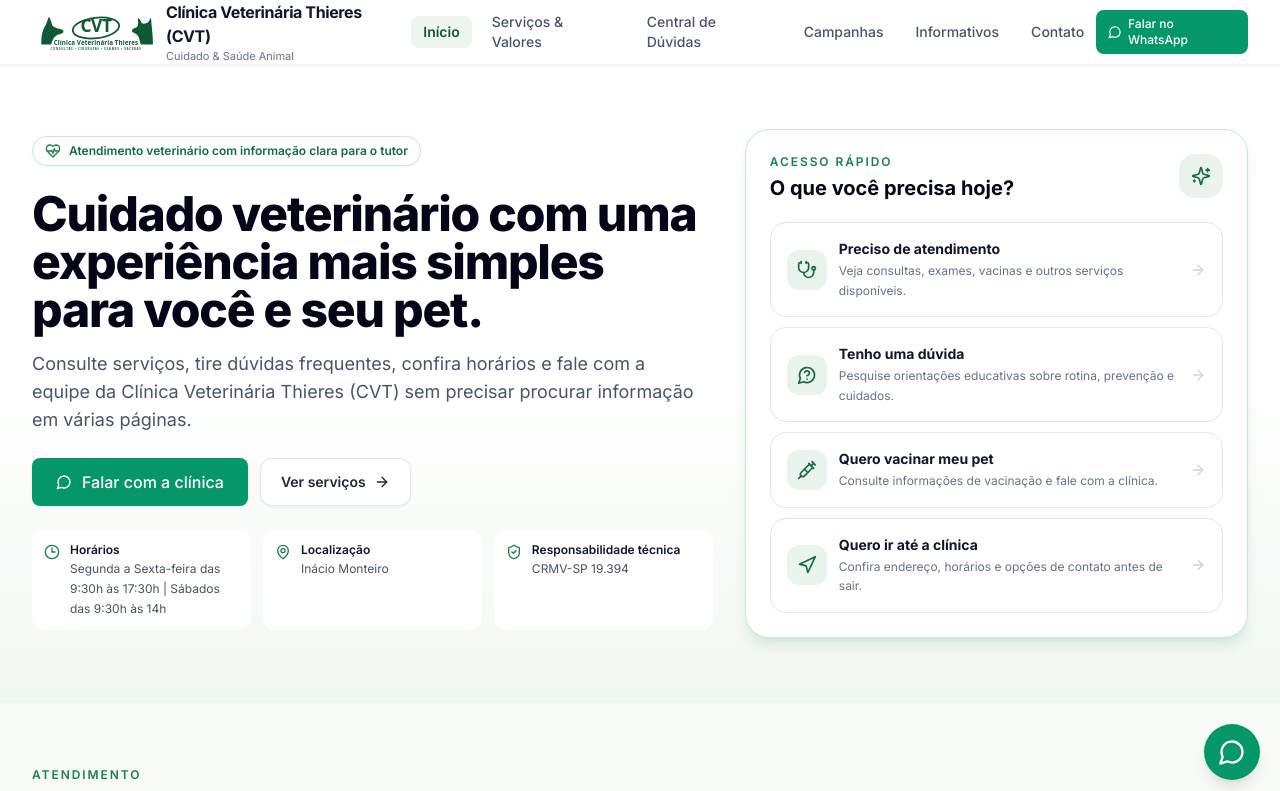
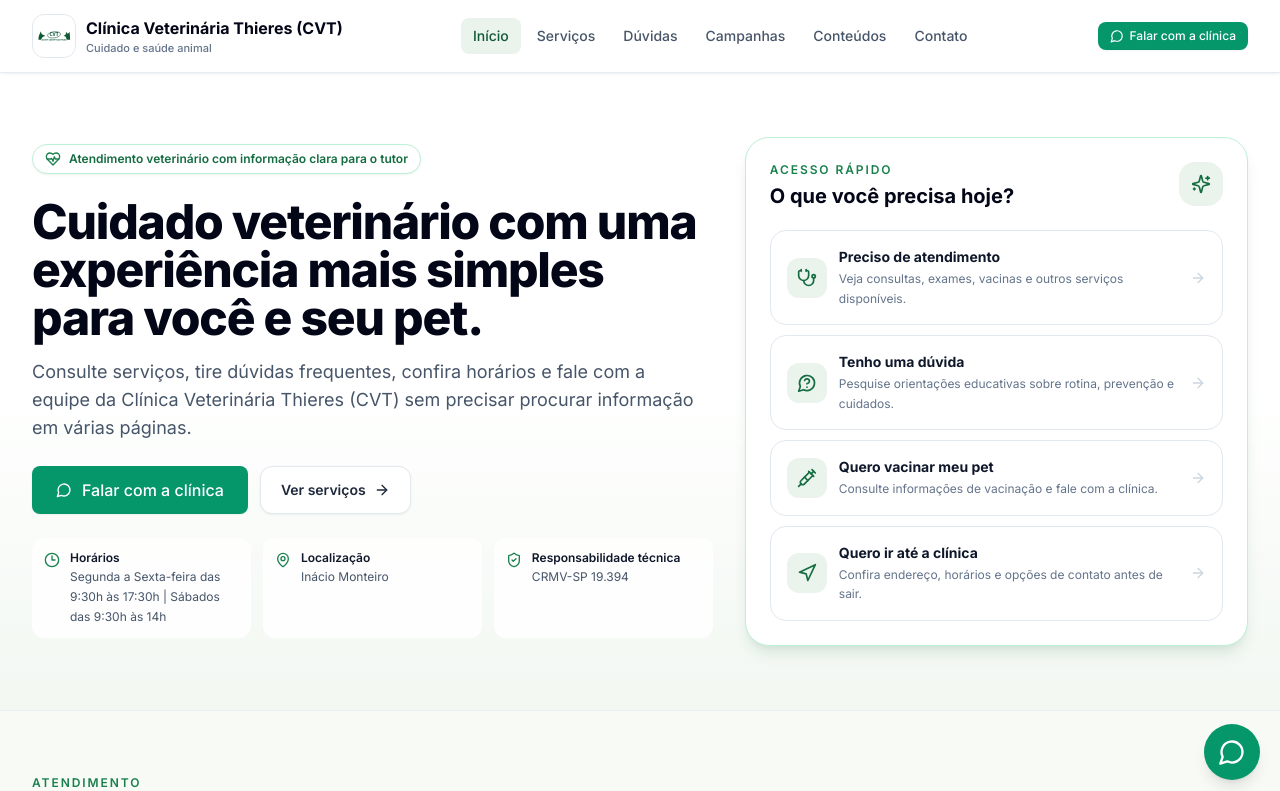
Before and after one commit to msjtec12/clinica_cvt, a Next.js app: page / in a window 1280 px wide. Shown: the top 791 px of the page. Built offline with nearby package versions, Linux system fonts and the light colour scheme; no server answers.

Commit message:
feat: simplify primary navigation and header hierarchy

```diff
--- a/src/components/layout/Header.tsx
+++ b/src/components/layout/Header.tsx
@@ -3,7 +3,7 @@
 import React, { useState } from "react";
 import Link from "next/link";
 import { usePathname } from "next/navigation";
-import { Menu, HeartPulse, Shield } from "lucide-react";
+import { HeartPulse, Menu } from "lucide-react";
 import { ClinicSettings } from "@/types";
 import { WhatsAppButton } from "@/components/common/WhatsAppButton";
 import { MobileMenu } from "./MobileMenu";
@@ -15,99 +15,92 @@ interface HeaderProps {
 
 const navLinks = [
   { href: "/", label: "Início" },
-  { href: "/servicos", label: "Serviços & Valores" },
-  { href: "/duvidas", label: "Central de Dúvidas" },
+  { href: "/servicos", label: "Serviços" },
+  { href: "/duvidas", label: "Dúvidas" },
   { href: "/campanhas", label: "Campanhas" },
-  { href: "/informativos", label: "Informativos" },
+  { href: "/informativos", label: "Conteúdos" },
   { href: "/contato", label: "Contato" },
 ];
 
 export function Header({ clinic }: HeaderProps) {
   const [mobileMenuOpen, setMobileMenuOpen] = useState(false);
   const pathname = usePathname();
+  const clinicName = isFilled(clinic.name) ? clinic.name : "Clínica Veterinária";
 
-  const clinicName = isFilled(clinic.name) ? clinic.name : "Clínica Veterinária";
+  const isActive = (href: string) =>
+    href === "/" ? pathname === "/" : pathname === href || pathname.startsWith(`${href}/`);
 
   return (
     <>
-      <header className="sticky top-0 z-40 w-full bg-white/95 backdrop-blur-md border-b border-slate-100 shadow-subtle transition-all">
-        <div className="max-w-7xl mx-auto px-4 sm:px-6 lg:px-8">
-          <div className="flex items-center justify-between h-16 sm:h-18">
-            {/* Logo / Identidade */}
+      <header className="sticky top-0 z-40 w-full border-b border-slate-200/80 bg-white/95 shadow-subtle backdrop-blur-xl">
+        <div className="mx-auto max-w-7xl px-4 sm:px-6 lg:px-8">
+          <div className="flex h-16 items-center justify-between gap-4 sm:h-[72px]">
             <Link
               href="/"
-              className="flex items-center gap-2.5 focus:outline-none focus:ring-2 focus:ring-petrol-600 rounded-lg p-1 group"
+              className="group flex min-w-0 items-center gap-2.5 rounded-xl focus:outline-none focus:ring-2 focus:ring-petrol-600"
               aria-label={`Página inicial de ${clinicName}`}
             >
               {isFilled(clinic.logo) ? (
-                <img
-                  src={clinic.logo}
-                  alt={clinicName}
-                  className="h-9 sm:h-10 w-auto object-contain"
-                />
+                <div className="flex h-10 w-10 flex-shrink-0 items-center justify-center overflow-hidden rounded-xl border border-slate-200 bg-white sm:h-11 sm:w-11">
+                  <img src={clinic.logo} alt={clinicName} className="h-full w-full object-contain p-1" />
+                </div>
               ) : (
-                <div className="w-9 h-9 sm:w-10 sm:h-10 rounded-xl bg-petrol-900 text-white flex items-center justify-center shadow-subtle group-hover:bg-petrol-800 transition-colors">
-                  <HeartPulse className="w-5 h-5 text-turquoise-400" />
+                <div className="flex h-10 w-10 flex-shrink-0 items-center justify-center rounded-xl bg-petrol-900 text-white shadow-subtle sm:h-11 sm:w-11">
+                  <HeartPulse className="h-5 w-5 text-turquoise-300" />
                 </div>
               )}
-              <div className="flex flex-col">
-                <span className="font-bold text-slate-900 text-sm sm:text-base leading-tight tracking-tight">
+              <div className="min-w-0">
+                <span className="block truncate text-sm font-bold leading-tight text-slate-950 sm:text-base">
                   {clinicName}
                 </span>
-                <span className="text-[11px] text-slate-500 font-normal">
-                  Cuidado & Saúde Animal
+                <span className="hidden text-[11px] font-medium text-slate-500 sm:block">
+                  Cuidado e saúde animal
                 </span>
               </div>
             </Link>
 
-            {/* Navegação Desktop */}
-            <nav className="hidden lg:flex items-center gap-1 xl:gap-2">
-              {navLinks.map((link) => {
-                const isActive = pathname === link.href;
-                return (
+            <nav className="hidden items-center gap-1 lg:flex" aria-label="Navegação principal">
+              {navLinks.map((link) => (
                 <Link
                   key={link.href}
                   href={link.href}
-                    className={`px-3 py-1.5 rounded-lg text-sm font-medium transition-colors ${
-                      isActive
-                        ? "text-petrol-900 bg-petrol-50/80 font-semibold"
-                        : "text-slate-600 hover:text-slate-900 hover:bg-slate-50"
+                  aria-current={isActive(link.href) ? "page" : undefined}
+                  className={`rounded-lg px-3 py-2 text-sm font-medium transition-colors ${
+                    isActive(link.href)
+                      ? "bg-petrol-50 text-petrol-900"
+                      : "text-slate-600 hover:bg-slate-50 hover:text-slate-950"
                   }`}
                 >
                   {link.label}
                 </Link>
-                );
-              })}
+              ))}
             </nav>
 
-            {/* Ações Direitas (WhatsApp & Menu Mobile) */}
-            <div className="flex items-center gap-2.5">
+            <div className="flex flex-shrink-0 items-center gap-2">
               <WhatsAppButton
                 phone={clinic.whatsapp}
-                message="Olá! Gostaria de informações sobre atendimento veterinário."
+                message="Olá! Gostaria de informações sobre o atendimento veterinário."
                 variant="primary"
                 size="sm"
-                className="hidden sm:inline-flex"
+                className="hidden md:inline-flex"
               >
-                Falar no WhatsApp
+                Falar com a clínica
               </WhatsAppButton>
 
-              {/* Botão Hambúrguer Mobile */}
               <button
                 type="button"
                 onClick={() => setMobileMenuOpen(true)}
-                className="lg:hidden p-2 rounded-lg text-slate-600 hover:text-slate-900 hover:bg-slate-100 transition-colors focus:outline-none focus:ring-2 focus:ring-petrol-600"
+                className="inline-flex h-10 w-10 items-center justify-center rounded-xl border border-slate-200 bg-white text-slate-700 transition hover:bg-slate-50 focus:outline-none focus:ring-2 focus:ring-petrol-600 lg:hidden"
                 aria-label="Abrir menu de navegação"
                 aria-expanded={mobileMenuOpen}
               >
-                <Menu className="w-6 h-6" />
+                <Menu className="h-5 w-5" />
               </button>
             </div>
           </div>
         </div>
       </header>
 
-      {/* Menu gaveta responsivo */}
       <MobileMenu
         isOpen={mobileMenuOpen}
         onClose={() => setMobileMenuOpen(false)}
```
Lines whose indentation alone changed are shown as unchanged.
